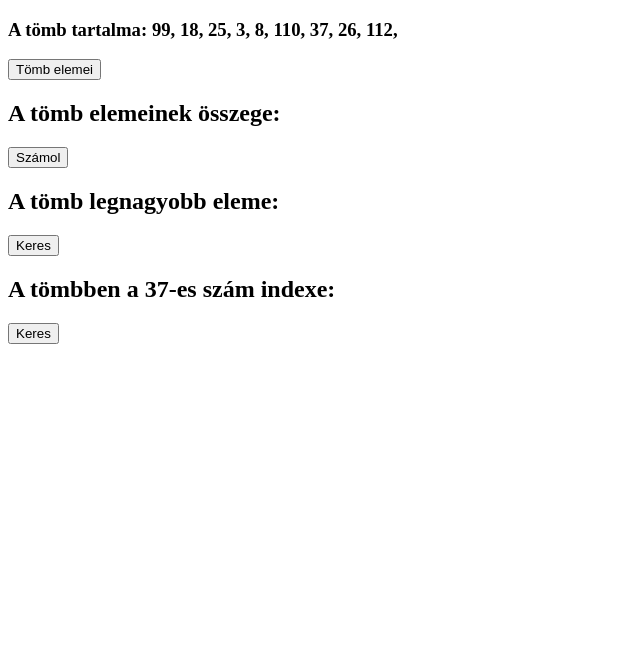
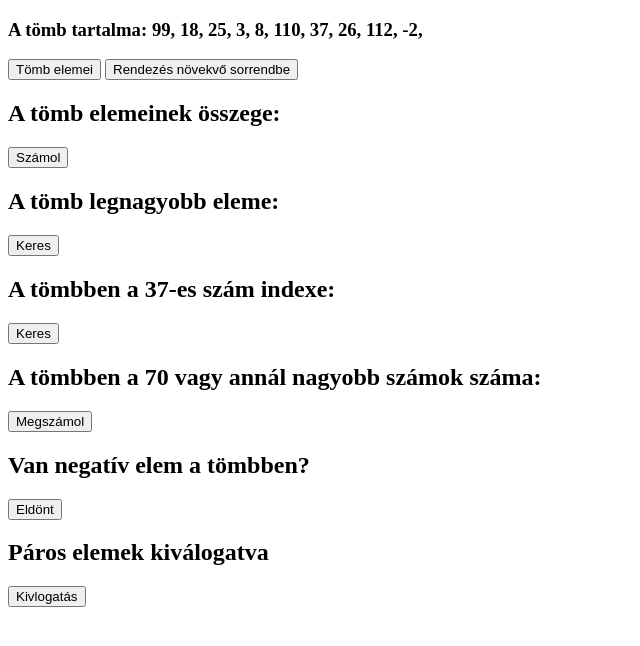
Before and after one commit to r0l6nd/prog_tetelek, a plain HTML site: page index.html in a window 1280 px wide. Both pictures are taken after a click on the button "Tömb elemei". Shown: the whole page, without its empty margins (0-640 px from the left). Drawn offline with Linux system fonts and the light colour scheme.

Commit message:
A mai órai anyag

```diff
--- a/index.html
+++ b/index.html
@@ -11,6 +11,7 @@
     <div>
         <h3>A tömb tartalma: <span id="tomb-elemei"></span></h3>
         <button onclick="tombKiir()">Tömb elemei</button>
+        <button onclick="rendez()">Rendezés növekvő sorrendbe</button>
     </div>
 
     <div>
@@ -28,8 +29,27 @@
         <button onclick="kivalasztas(37)">Keres</button>
     </div>
 
+    <div>
+        <h2>A tömbben a 70 vagy annál nagyobb számok száma: <span id="db"></span></h2>
+        <button onclick="megszamol()">Megszámol</button>
+    </div>
+
+    <div>
+        <h2>Van negatív elem a tömbben? <span id="eldont"></span></h2>
+        <button onclick="eldontes()">Eldönt</button>
+    </div>
+
+    <div>
+        <h2>Páros elemek kiválogatva <span id="parosak"></span></h2>
+        <button onclick="kivalogatas()">Kivlogatás</button>
+    </div>
+
     <script src="js/tomb.js"></script>
     <script src="js/osszegzes.js"></script>
     <script src="js/kivalasztasok.js"></script>
+    <script src="js/megszamlalas.js"></script>
+    <script src="js/eldontes.js"></script>
+    <script src="js/kivalogatas.js"></script>
+    <script src="js/rendezes.js"></script>
 </body>
 </html>
--- /dev/null
+++ b/js/eldontes.js
@@ -0,0 +1,10 @@
+// Van-e negatív szám a tömbben?
+function eldontes(){
+    let van = false;
+
+    for(let i=0; i<tomb.length && !van; i++)
+        if(tomb[i]<0)
+            van = true;
+
+    document.getElementById("eldont").innerHTML = van?"Van ilyen elem":"Nincs ilyen elem";
+}
--- /dev/null
+++ b/js/kivalogatas.js
@@ -0,0 +1,12 @@
+//Válogassuk ki egy új tömbbe a páros számokat
+function kivalogatas(){
+    let paros = [];
+
+    for(let i=0; i<tomb.length; i++)
+        if(tomb[i] % 2 == 0)
+            paros.push(tomb[i]);
+
+    let span = document.getElementById("parosak");
+    for(let i=0; i<paros.length; i++)
+        span.innerHTML += paros[i] + ", ";
+}
--- /dev/null
+++ b/js/megszamlalas.js
@@ -0,0 +1,10 @@
+// Hány db 70 vagy annál nagyobb szám van a tömbben?
+function megszamol(){
+    let db = 0;
+
+    for(let i=0; i<tomb.length; i++)
+        if(tomb[i] >= 70)
+            db++;
+
+    document.getElementById("db").innerHTML = db + " db";
+}
--- /dev/null
+++ b/js/rendezes.js
@@ -0,0 +1,15 @@
+//Növekvő sorrendbe rendezés
+function rendez(){
+    //tomb.sort();
+    // Egyszerű cserés rendezés
+
+    // Buborék rendezés
+    for(let i=0; i<tomb.length-1; i++)
+        for(let j=i+1; j<tomb.length; j++)
+            if(tomb[j] < tomb[i])
+            {
+                let csere = tomb[i];
+                tomb[i] = tomb[j];
+                tomb[j] = csere;
+            }
+}
--- a/js/tomb.js
+++ b/js/tomb.js
@@ -1,7 +1,8 @@
-var tomb = [99, 18, 25, 3, 8, 110, 37, 26, 112];
+var tomb = [99, 18, 25, 3, 8, 110, 37, 26, 112, -2];
 
 function tombKiir(){
     let span = document.getElementById("tomb-elemei");
+    span.innerHTML = "";
 
     for(let i=0; i<tomb.length; i++)
         span.innerHTML += tomb[i] + ", ";
```
Also changed, not shown: 1 other file.
